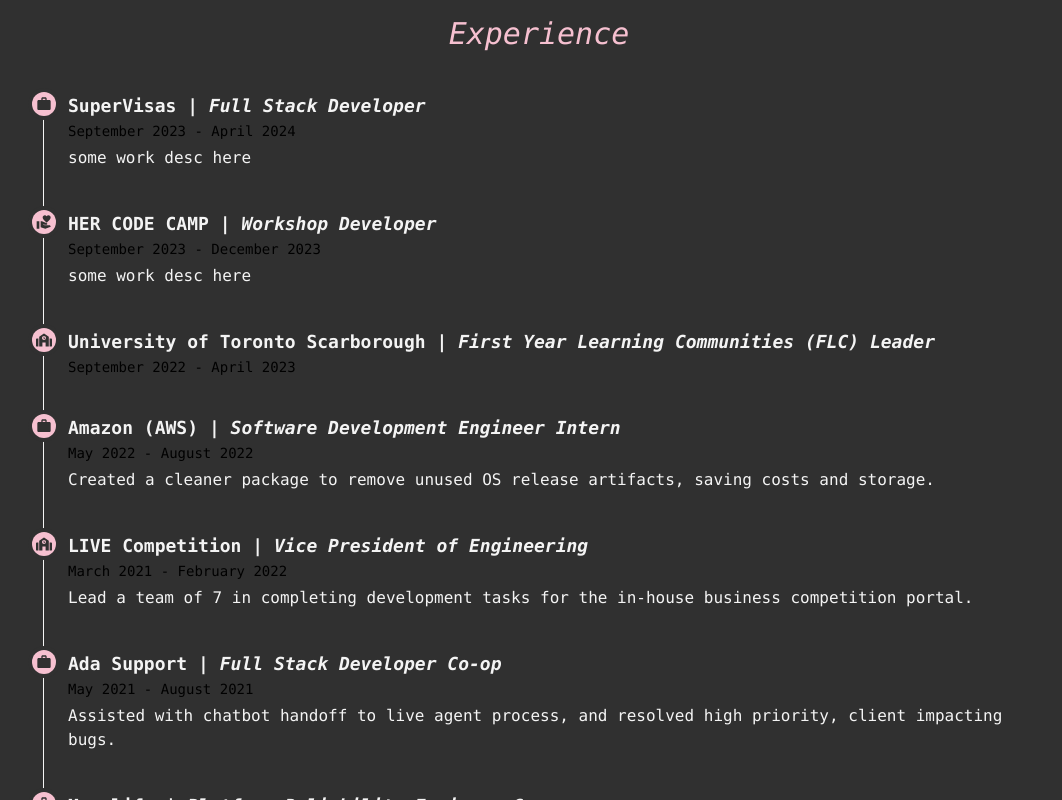
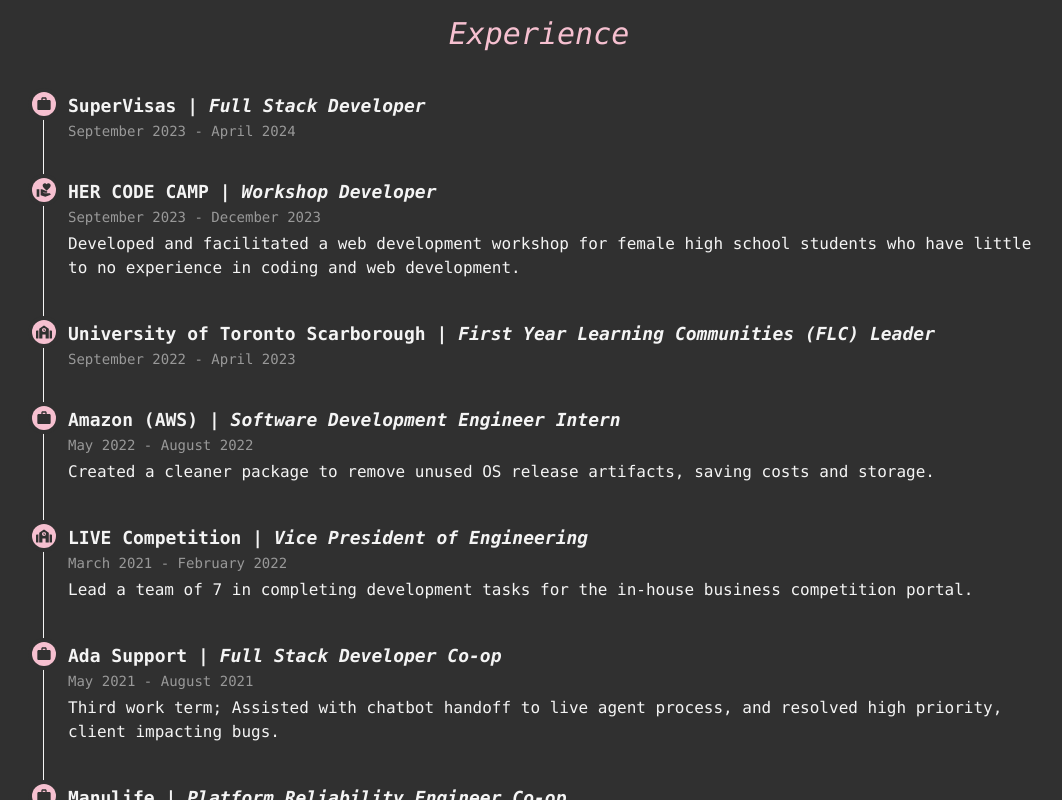
Before and after one commit to winnllam/winnllam.github.io, a React (Create React App) app: page / in a window 1280 px wide. Shown: the part 1520-2320 px from the top of the page, without its empty margins (101-1163 px from the left). Built offline with nearby package versions, Linux system fonts and the light colour scheme.

Commit message:
Fixed colouring for experience timeline

```diff
--- a/src/components/experience/Experience.tsx
+++ b/src/components/experience/Experience.tsx
@@ -22,13 +22,13 @@
                       <FaSchool className="text-black" />
                     )}
                   </span>
-                  <h3 className="flex items-center mb-1 text-lg font-semibold text-gray-900">
+                  <h3 className="flex items-center mb-1 text-lg font-semibold">
                     {item.company} |&nbsp;<i>{item.role}</i>
                   </h3>
-                  <time className="block mb-2 text-sm font-normal leading-none text-gray-400">
+                  <time className="block mb-2 text-sm font-normal leading-none text-gray">
                     {item.dates}
                   </time>
-                  <p className="mb-4 text-base font-normal text-gray-500 dark:text-gray-400">
+                  <p className="mb-4 text-base font-normal">
                     {item.description}
                   </p>
                 </li>
--- a/src/components/experience/experiences.js
+++ b/src/components/experience/experiences.js
@@ -7,7 +7,7 @@
     company: "SuperVisas",
     role: "Full Stack Developer",
     dates: "September 2023 - April 2024",
-    description: "some work desc here",
+    description: "",
   },
   {
     id: 11,
@@ -15,7 +15,8 @@
     company: "HER CODE CAMP",
     role: "Workshop Developer",
     dates: "September 2023 - December 2023",
-    description: "some work desc here",
+    description:
+      "Developed and facilitated a web development workshop for female high school students who have little to no experience in coding and web development.",
   },
   {
     id: 10,
@@ -59,7 +60,7 @@
     role: "Full Stack Developer Co-op",
     dates: "May 2021 - August 2021",
     description:
-      "Assisted with chatbot handoff to live agent process, and resolved high priority, client impacting bugs.",
+      "Third work term; Assisted with chatbot handoff to live agent process, and resolved high priority, client impacting bugs.",
   },
   {
     id: 5,
--- a/tailwind.config.js
+++ b/tailwind.config.js
@@ -7,7 +7,7 @@
       current: "currentColor",
       white: "#f4f4f4",
       black: "#303030",
-      gray: "#485665",
+      gray: "#999999 ",
       metal: "#1e3231",
       lavender: "#8e7c93",
       pink: "#d0a5c0",
```
